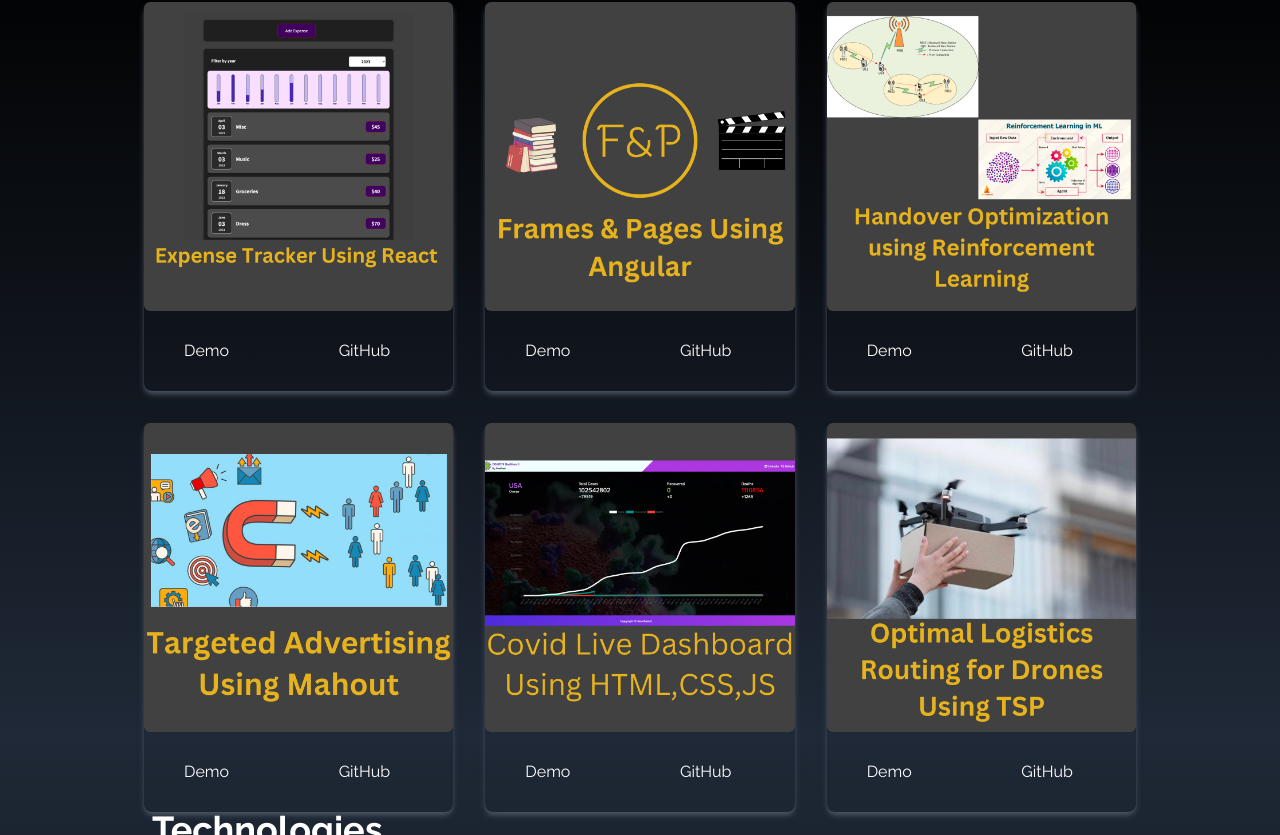
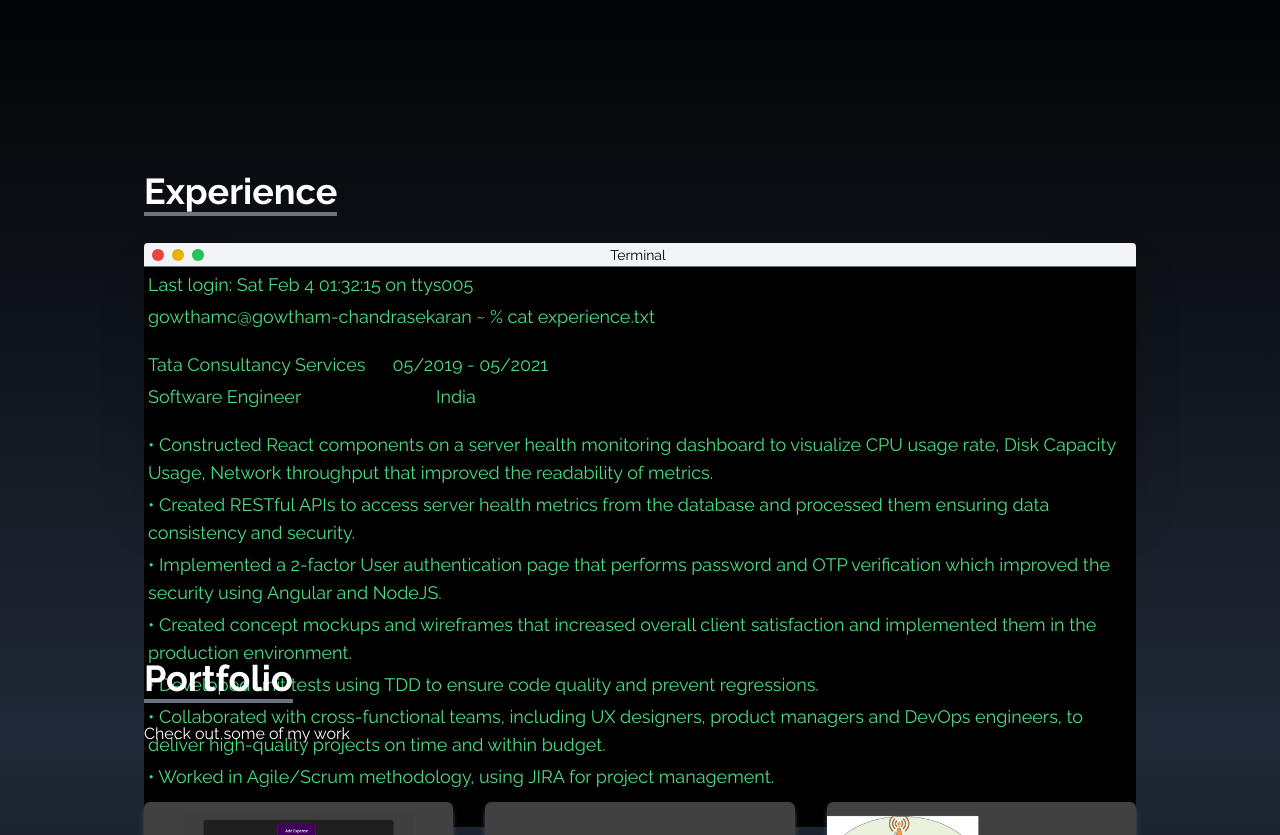
Before and after one commit to gowtham-chandrasekaran/portfolio-website, a React (Create React App) app: page / in a window 1280 px wide. Shown: the part 1665-2500 px from the top of the page. Built offline with nearby package versions, Linux system fonts and the light colour scheme.

Commit message:
experience

```diff
--- a/src/App.js
+++ b/src/App.js
@@ -1,5 +1,6 @@
 import About from "./components/About";
 import Contact from "./components/Contact";
+import Experience from "./components/Experience";
 import Home from "./components/Home";
 import NavBar from "./components/NavBar";
 import Portfolio from "./components/Portfolio";
@@ -12,6 +13,7 @@
       <NavBar />
       <Home />
       <About />
+      <Experience />
       <Portfolio />
       <Technologies />
       <Contact />
--- a/src/components/Contact.jsx
+++ b/src/components/Contact.jsx
@@ -4,7 +4,7 @@
   return (
     <div
       name="contact"
-      className="w-full h-screen bg-gradient-to-b from-black to-gray-800 p-4 text-white"
+      className="w-full h-screen bg-gradient-to-b from-gray-800 to-black p-4 text-white"
     >
       <div className="flex flex-col p-4 justify-center max-w-screen-lg mx-auto h-full">
         <div className="pb-8">
--- /dev/null
+++ b/src/components/Experience.jsx
@@ -0,0 +1,100 @@
+import React from "react";
+
+const Experience = () => {
+  return (
+    <div
+      name="experience"
+      className="w-full pb-20 sm:pb-0 h-screen bg-gradient-to-b from-black to-gray-800 text-white"
+    >
+      <div className="max-w-screen-lg p-4 mx-auto flex flex-col justify-center w-full h-full">
+        <div className="pb-8">
+          <p className="text-4xl font-bold inline border-b-4 border-gray-500">
+            Experience
+          </p>
+        </div>
+
+        <div class="w-full mx-auto">
+          <div class="w-full shadow-2xl subpixel-antialiased rounded h-64 bg-black border-black mx-auto">
+            <div
+              class="flex items-center h-6 rounded-t bg-gray-100 border-b border-gray-500 text-center text-black"
+              id="headerTerminal"
+            >
+              <div
+                class="flex ml-2 items-center text-center border-red-900 bg-red-500 shadow-inner rounded-full w-3 h-3"
+                id="closebtn"
+              ></div>
+              <div
+                class="ml-2 border-yellow-900 bg-yellow-500 shadow-inner rounded-full w-3 h-3"
+                id="minbtn"
+              ></div>
+              <div
+                class="ml-2 border-green-900 bg-green-500 shadow-inner rounded-full w-3 h-3"
+                id="maxbtn"
+              ></div>
+              <div class="mx-auto pr-16" id="terminaltitle">
+                <p class="text-center text-sm">Terminal</p>
+              </div>
+            </div>
+            <div
+              class="pl-1 pt-1 h-auto  text-green-400 font-mono text-xs bg-black"
+              id="console"
+            >
+              <p class="text-sm sm:text-lg pb-1">
+                Last login: Sat Feb 4 01:32:15 on ttys005
+              </p>
+              <p class="text-sm sm:text-lg pb-1">
+                gowthamc@gowtham-chandrasekaran ~ % cat experience.txt
+              </p>
+              <br />
+              <p class="text-sm sm:text-lg pb-1">
+                Tata Consultancy Services &emsp; 05/2019 - 05/2021
+              </p>
+              <p class="text-sm sm:text-lg pb-1">
+                Software Engineer &emsp;&emsp;&emsp;&emsp;&emsp;&emsp;&emsp;
+                India
+              </p>
+              <br />
+              <p class="text-sm sm:text-lg pb-1">
+                • Constructed React components on a server health monitoring
+                dashboard to visualize CPU usage rate, Disk Capacity Usage,
+                Network throughput that improved the readability of metrics.
+              </p>
+              <p class="text-sm sm:text-lg pb-1">
+                • Created RESTful APIs to access server health metrics from the
+                database and processed them ensuring data consistency and
+                security.
+              </p>
+              <p class="text-sm sm:text-lg pb-1">
+                • Implemented a 2-factor User authentication page that performs
+                password and OTP verification which improved the security using
+                Angular and NodeJS.
+              </p>
+              <p class="text-sm sm:text-lg pb-1">
+                • Created concept mockups and wireframes that increased overall
+                client satisfaction and implemented them in the production
+                environment.
+              </p>
+              <p class="text-sm sm:text-lg pb-1">
+                • Developed unit tests using TDD to ensure code quality and
+                prevent regressions.
+              </p>
+              <p class="text-sm sm:text-lg pb-1">
+                • Collaborated with cross-functional teams, including UX
+                designers, product managers and DevOps engineers, to deliver
+                high-quality projects on time and within budget.
+              </p>
+              <p class="text-sm sm:text-lg pb-1">
+                • Worked in Agile/Scrum methodology, using JIRA for project
+                management.
+              </p>
+              <br />
+              <br />
+            </div>
+          </div>
+        </div>
+      </div>
+    </div>
+  );
+};
+
+export default Experience;
--- a/src/components/Home.jsx
+++ b/src/components/Home.jsx
@@ -13,10 +13,10 @@
       <div className="max-w-screen-lg mx-auto flex flex-col items-center justify-center h-full px-4 md:flex-row">
         <div className="flex flex-col justify-center h-full">
           <h2
-            className="text-4xl sm:text-7xl font-bold text-white
+            className="text-4xl sm:text-5xl font-bold text-white
           "
           >
-            Hi, this is Gowtham!
+            Hi, I'm Gowtham Chandrasekaran!
           </h2>
           <p className="text-gray-500 py-4 max-w-md">
             I'm currently looking for Software and Full Stack Developer
--- a/src/components/NavBar.jsx
+++ b/src/components/NavBar.jsx
@@ -15,14 +15,18 @@
     },
     {
       id: 3,
+      link: "experience",
+    },
+    {
+      id: 4,
       link: "portfolio",
     },
     {
-      id: 4,
+      id: 5,
       link: "technologies",
     },
     {
-      id: 5,
+      id: 6,
       link: "contact",
     },
   ];
--- a/src/components/Portfolio.jsx
+++ b/src/components/Portfolio.jsx
@@ -55,7 +55,7 @@
   return (
     <div
       name="portfolio"
-      className="bg-gradient-to-b from-black to-gray-800 w-full text-white md:h-screen"
+      className="bg-gradient-to-b pt-16 sm:pt-0 from-gray-800 to-black w-full text-white md:h-screen"
     >
       <div className="max-w-screen-lg p-4 mx-auto flex flex-col justify-center w-full h-full">
         <div className="pb-8">
--- a/src/components/Technologies.jsx
+++ b/src/components/Technologies.jsx
@@ -70,7 +70,7 @@
   return (
     <div
       name="technologies"
-      className="bg-gradient-to-b from-gray-800 to-black w-full h-screen"
+      className="bg-gradient-to-b from-black to-gray-800 w-full h-screen"
     >
       <div className="max-w-screen-lg mx-auto p-4 flex flex-col justify-center w-full h-full text-white">
         <div>
```
